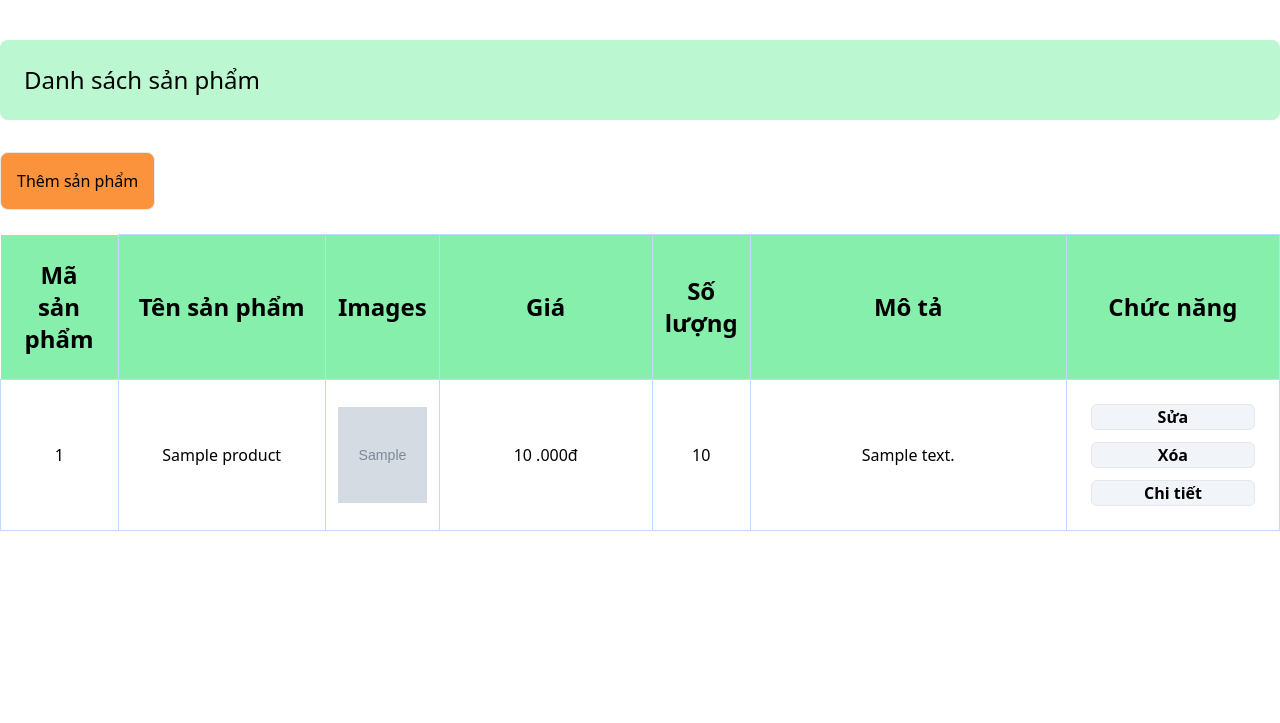
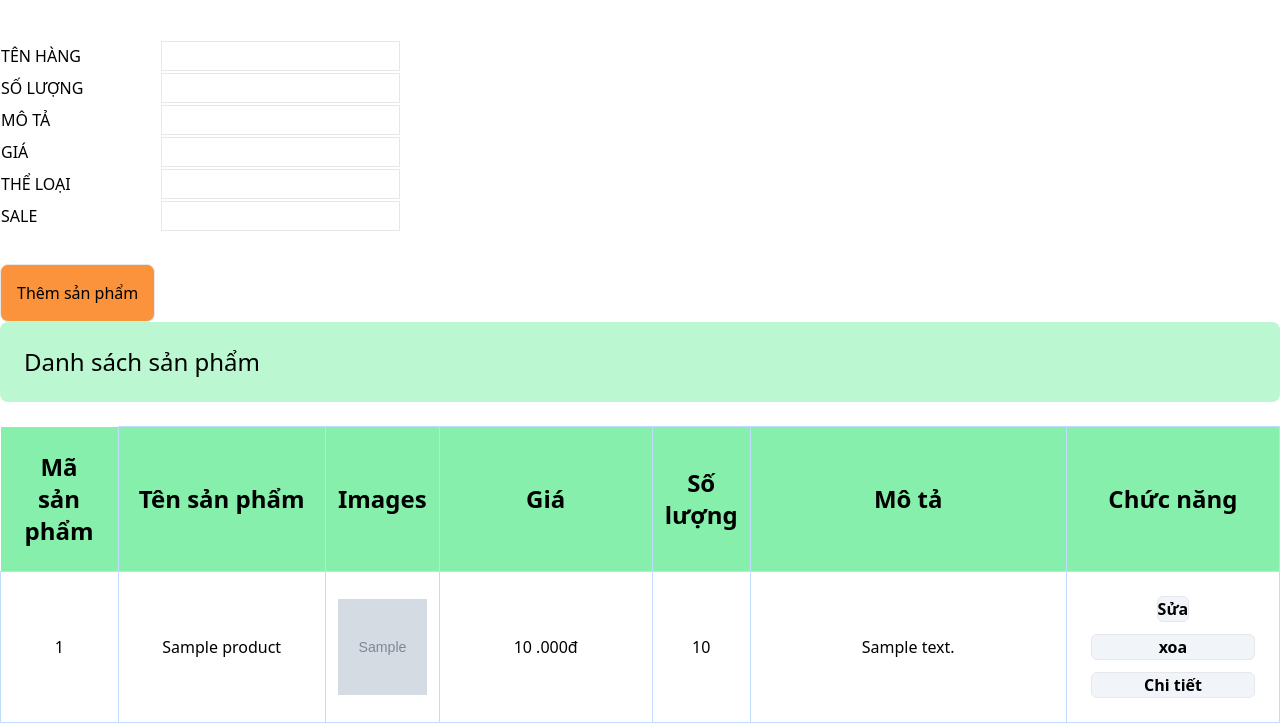
Before and after one commit to dannaph26950/du-an-mau-we17311-nhom-2, a PHP site: page /du-an-mau-we17311-nhom-2/admin/index.php in a window 1280 px wide. Shown: the part 250-973 px from the top of the page. Before the commit the page ends 781 px from the top, so only its background shows below. Run offline with PHP 8.4, Linux system fonts and the light colour scheme; tables that the repository leaves empty or names only in its code hold one stand-in row (values such as "Sample post"); grey boxes marked "Sample" are stand-in pictures; some libraries are stand-ins or nearby versions.

Commit message:
add_edit_products

```diff
--- a/admin/index.php
+++ b/admin/index.php
@@ -12,6 +12,10 @@ elseif(isset($_GET['comment'])){
 
     $VIEW_NAME = 'comment.php';
 }
+elseif(isset($_GET['delete'])){
+
+    $VIEW_NAME = 'delete.php';
+}
 elseif(isset($_GET['user'])){
 
     $VIEW_NAME = 'user.php';
@@ -19,6 +23,9 @@ elseif(isset($_GET['user'])){
 elseif(isset($_GET['loaihang'])){
 
     $VIEW_NAME = 'loaihang.php';
+}elseif(isset($_GET['edit'])){
+
+    $VIEW_NAME = 'edit.php';
 }
 elseif(isset($_GET['listloaihang'])){
 
--- a/admin/products.php
+++ b/admin/products.php
@@ -4,6 +4,18 @@ include_once '../global.php';
 include_once '../dao/pdo.php';
 include_once '../dao/products.php';
 $data = products_select_all();
+if(isset($_POST['add'])){
+    $conn = pdo_get_connection();
+    $name=$_POST["name"];
+    $quantily=$_POST["quantily"];
+    $detail=$_POST["detail"];
+    $price=$_POST["price"];
+    $category_id=$_POST["category_id"];
+    $sale_id=$_POST["sale_id"];
+    $sql = "INSERT INTO products VALUES (null, '$name',' $quantily',' $detail',' $price',' $category_id','$sale_id')";
+    $conn->exec($sql);
+    $succes = 'thêm sản phẩm thành công';
+}
 ?>
 <!DOCTYPE html>
 <html lang="en">
@@ -37,6 +49,39 @@ $data = products_select_all();
             <a href="<?= ADMIN_URL?>?statistical" class="text-2xl rounded-lg border p-2 hover:bg-orange-400 hover:text-white">Thống kê</a>
         </nav>
     </div>
+    <form action="" class="container mx-auto" method="post">
+        <table class="w-1/2 leading-7 ">
+            <tr class="w-full">
+                <td class="w-1/4">TÊN HÀNG</td>
+                <td class="w-3/4"><input type="text" class="border border-soild w-1/2" name="name" ></td>
+            </tr>
+            <tr class="w-full">
+                <td class="w-1/4">SỐ LƯỢNG</td>
+                <td class="w-3/4"><input type="number" class="border border-soild w-1/2" name="quantily"></td>
+            </tr >
+            <tr class="w-full">
+                <td class="w-1/4">MÔ TẢ</td>
+                <td class="w-3/4"><input type="text" class="border border-soild w-1/2" name="detail"></td>
+            </tr>
+            <tr class="w-full">
+              <td    class="w-1/4">GIÁ</td>
+                <td class="w-3/4"><input type="number" class="border border-soild w-1/2" name="price" ></td>
+            </tr>
+            <tr class="w-full">
+                <td class="w-1/4">THỂ LOẠI</td>
+                <td class="w-3/4"><input type="number" class="border border-soild w-1/2" name="category_id" ></td>
+            </tr class="w-1/2">
+            <tr class="w-full">
+                <td class="w-1/4">SALE</td>
+                <td class="w-3/4"><input type="number" class="border border-soild w-1/2" name="sale_id" ></td>
+            </tr>
+    <?php echo isset($succes)? $succes :'' ?>
+
+        </table>
+
+    <button type="submit" name="add" class="p-4 border rounded-lg bg-orange-400 hover:text-white font-medium mt-8">Thêm sản phẩm</button>
+        </form>
+
     <!-- tên chức năng -->
     <div class="mx-auto container bg-green-200 rounded-lg">
         <h1 class=" p-6 text-2xl font-medium ">Danh sách sản phẩm</h1>
@@ -44,7 +89,7 @@ $data = products_select_all();
 
     <!-- content -->
     <div class="mx-auto container">
-    <button type="submit" class="p-4 border rounded-lg bg-orange-400 hover:text-white font-medium mt-8">Thêm sản phẩm</button>
+
 
        <table border="1" class="w-full mt-6 text-center">
 
@@ -61,16 +106,16 @@ $data = products_select_all();
             </tr>
              <?php foreach($data as $key =>$value){ ?>
             <tr class="border border-blue-200">
-                <td class="border border-blue-200 p-3"><?php echo $value['id']; ?></td>
+                <td class="border border-blue-200 p-3"><?php echo $key+1; ?></td>
                 <td class="border border-blue-200 p-3 md:w-60"><?php echo $value['name']; ?></td>
                 <td class="border border-blue-200 p-3"><center><img src='<?php echo ($value['img_url']); ?>' class=" w-24 h-24 "></center></td>
                 <td class="border border-blue-200 p-3"><?php echo $value['price']; ?> .000đ</td>
                 <td class="border border-blue-200 p-3"><?php echo $value['quantily']; ?></td>
                 <td class="border border-blue-200 p-3 md:w-96"><?php echo $value['detail']; ?></td>
                 <th class="  flex flex-col p-3 m-3" >
-                    <button type="button" class="border rounded-md bg-slate-100 hover:bg-blue-200 mb-3"
-                 name="btn-sua" onclick="location.href='edit.php?id=<?php echo $value['id']; ?>"> Sửa </button>
-                    <button class="border rounded-md bg-slate-100 hover:bg-blue-200 mb-3" name="btn-sua" ><a href="javascript:comfirmDeletez('delete.php?id=<?php echo $value["id"]; ?>')">Xóa</a></button>
+                <a href="edit.php?id=<?php echo $value['id']; ?> "> <button  class="border  rounded-md bg-slate-100 hover:bg-blue-200 mb-3"
+                 name="btn-sua" > Sửa </button></a>
+                 <button class="border  rounded-md bg-slate-100 hover:bg-blue-200 mb-3" onclick="del('delete.php?id=<?php echo $value['id']?>')" >xoa</button>
                     <button class="border  rounded-md bg-slate-100 hover:bg-blue-200" name="btn-sua" >Chi tiết </button>
                 </th>
             </tr>
@@ -78,6 +123,15 @@ $data = products_select_all();
 
        </table>
     </div>
+    <script>
+
+        function del(aaaa){
+            if( confirm('xac nhan xoa')){
+                return document.location = aaaa;
+            }
+        }
+
+    </script>
 </body>
 
 </html>
--- a/dao/products.php
+++ b/dao/products.php
@@ -14,6 +14,7 @@ function products_update($id,$name, $quantily, $detail, $price,$category_id,$sal
 function products_delete($ma_hh){
     $sql = "DELETE FROM products WHERE  id=?";
             pdo_execute($sql, $ma_hh);
+            echo $sql;
         }
 
 function products_select_all(){
```
Also changed, not shown: admin/delete.php (added, +12 -0 lines), admin/edit.php (+53 -29 lines).
